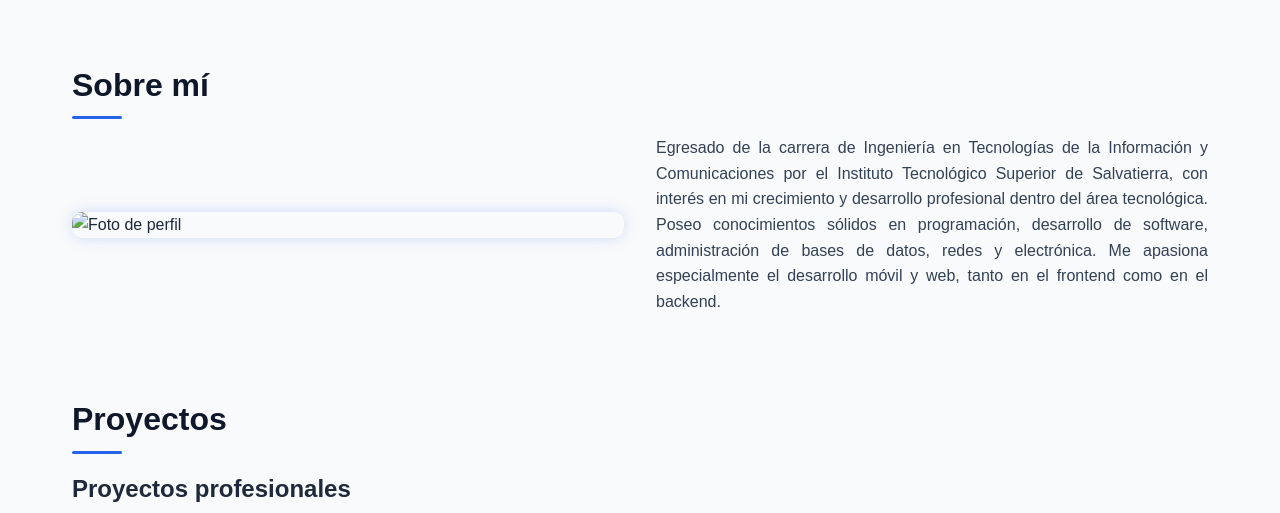
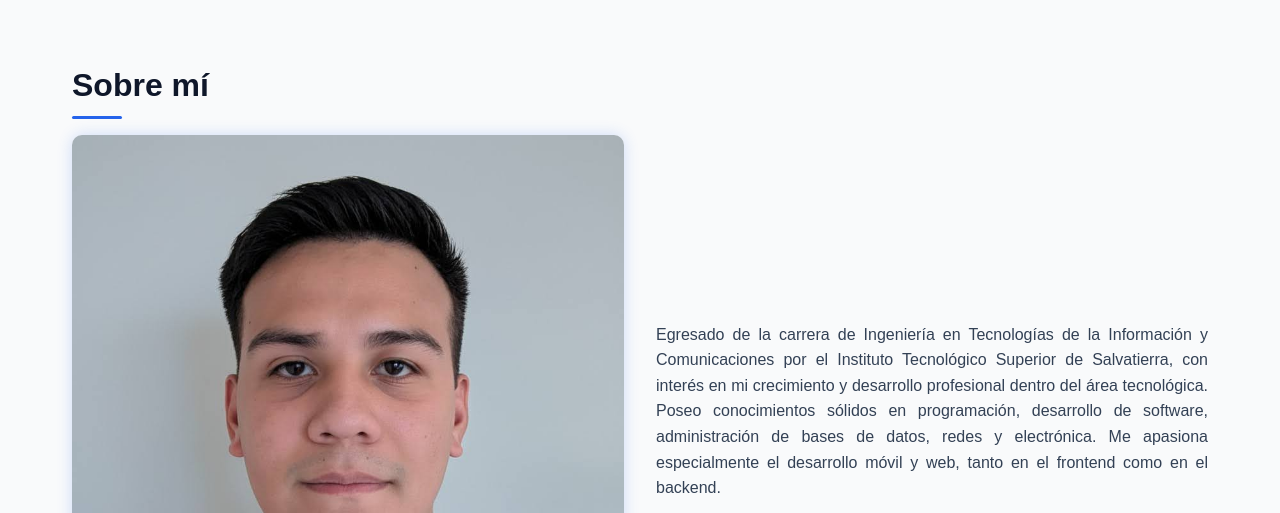
Before and after one commit to JairoMtz28/Tarjeta-de-presentaci-n, a plain HTML site: page index.html in a window 1280 px wide. Shown: the part 900-1413 px from the top of the page. Drawn offline with Linux system fonts and the light colour scheme; the site is published under a folder, as on GitHub Pages, so addresses that start at the root find nothing.

Commit message:
Foto de perfil añadida

```diff
--- a/index.html
+++ b/index.html
@@ -384,7 +384,7 @@
   <section id="about">
     <h3>Sobre mí</h3>
     <div class="about">
-      <img src="/assets/foto-perfil.jpg" alt="Foto de perfil">
+      <img src="assets/foto-perfil.jpg" alt="Foto de perfil">
       <p>
         Egresado de la carrera de Ingeniería en Tecnologías de la Información y Comunicaciones por el Instituto
         Tecnológico Superior de Salvatierra, con interés en mi crecimiento y desarrollo profesional dentro del área
```
